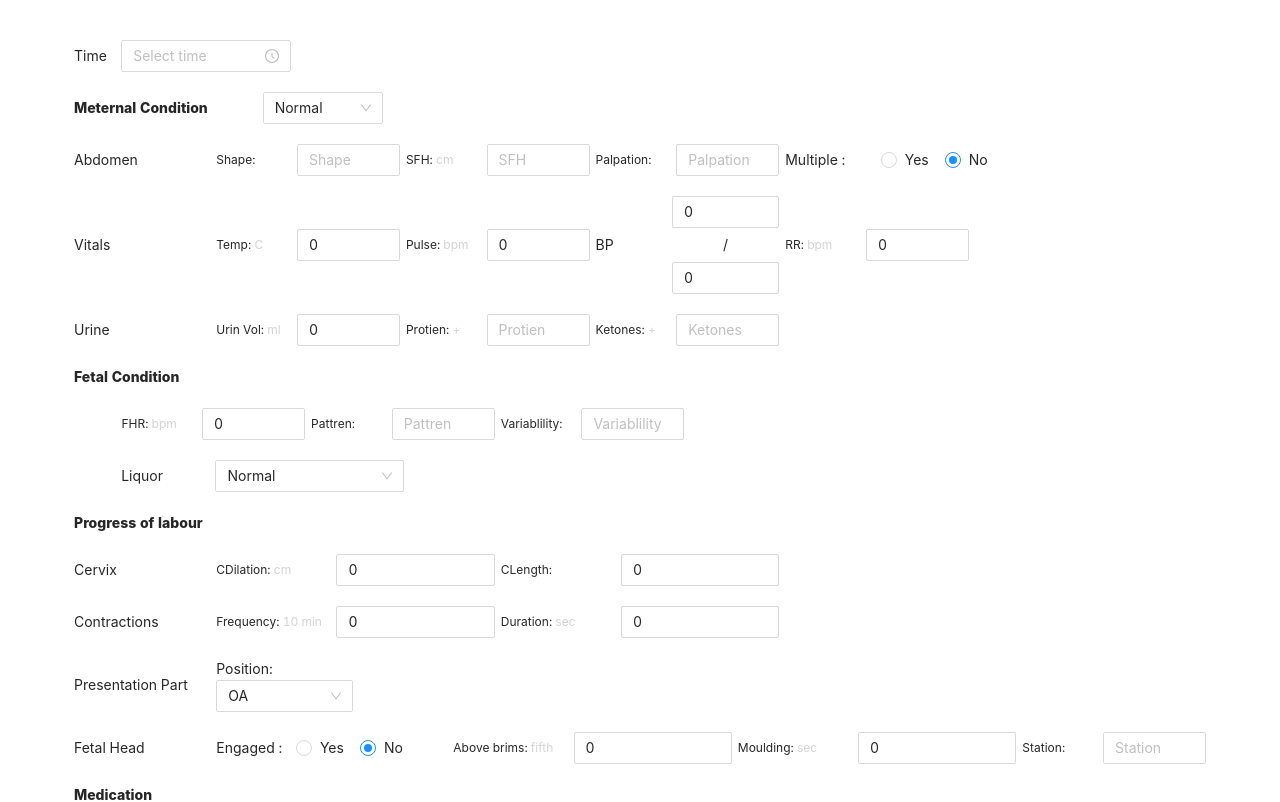
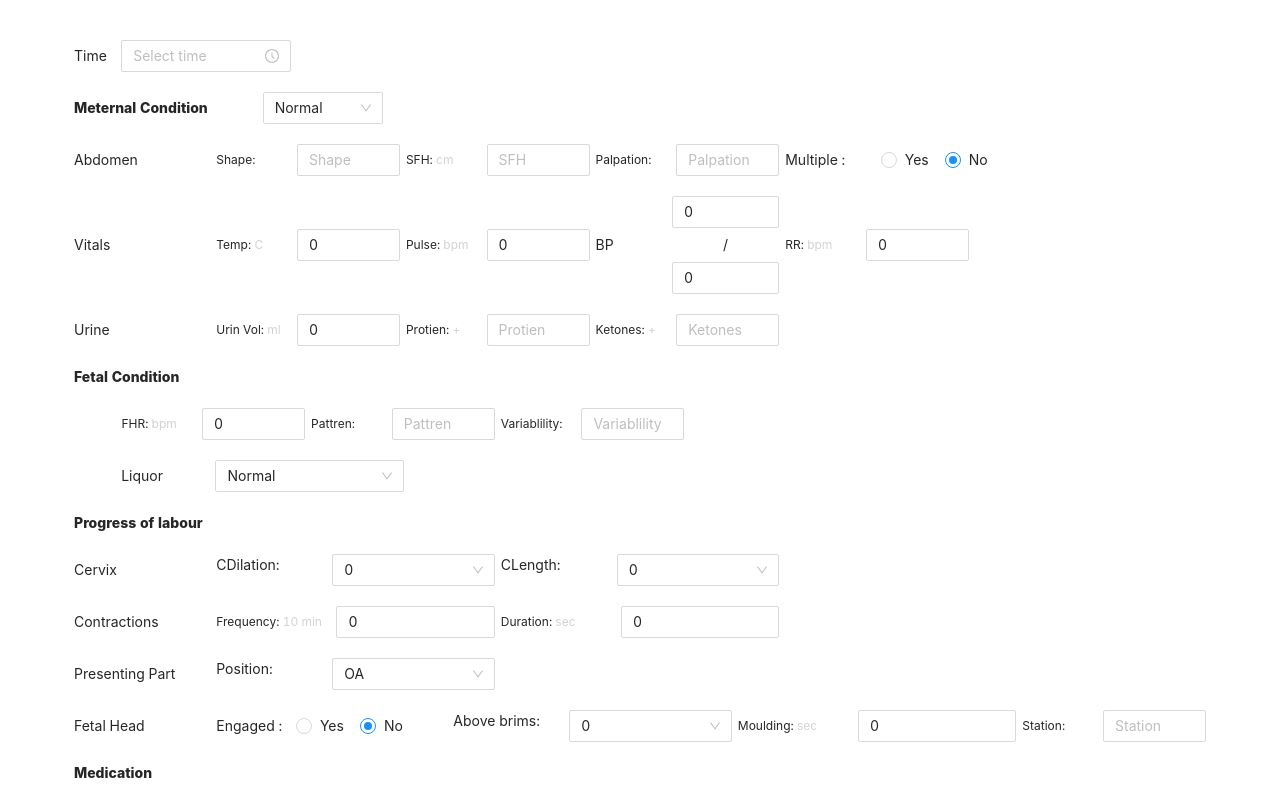
Before and after one commit to vsFrontend/React-graphs, a React (Create React App) app: page /add-data in a window 1280 px wide. Shown: the top 802 px of the page. Built offline with nearby package versions, Linux system fonts and the light colour scheme.

Commit message:
updates add user form design

```diff
--- a/src/containers/AddUserData/index.js
+++ b/src/containers/AddUserData/index.js
@@ -2,7 +2,7 @@ import React, { useState } from "react";
 import { useNavigate } from "react-router-dom";
 import { Radio, Select, Row, Col, Input, Button, notification } from 'antd';
 import { DateInputs, InputData } from '../../components'
-import { positions } from "../../utils/constants";
+import { cDilationData, cLength, positions, aboveBrimsData } from "../../utils/constants";
 import './style.css';
 
 const { Option } = Select;
@@ -84,6 +84,15 @@ const AddUserData = () => {
 
       myPrevData[userData.selectedTime] = userData;
       localStorage.setItem("MyData", JSON.stringify(myPrevData));
+
+      if (userData.MsBP > 220){
+        notification.warning({
+          message: 'Alert',
+          description: 'Blood pressure must be less then or equal to 220',
+        });
+        return
+      }
+
       setUserData(
         {
           selectedDate: '',
@@ -199,13 +208,13 @@ const AddUserData = () => {
             <Col md={14}>
               <Row align="middle" gutter={[7, 6]}>
                 <Col md={24}>
-                  <Input style={{width: '100%'}} value={userData.MsBP} onChange={e => handleChange("MsBP", parseInt(e.target.value))} type="number" />
+                  <Input style={{ width: '100%' }} value={userData.MsBP} onChange={e => handleChange("MsBP", parseInt(e.target.value))} type="number" />
                 </Col>
                 <Col md={24}>
-                  <div style={{textAlign: 'center'}}>/</div>
+                  <div style={{ textAlign: 'center' }}>/</div>
                 </Col>
                 <Col md={24}>
-                  <Input style={{width: '100%'}} value={userData.MdBP} onChange={e => handleChange("MdBP", parseInt(e.target.value))} type="number" />
+                  <Input style={{ width: '100%' }} value={userData.MdBP} onChange={e => handleChange("MdBP", parseInt(e.target.value))} type="number" />
                 </Col>
               </Row>
             </Col>
@@ -259,11 +268,9 @@ const AddUserData = () => {
       <Row style={{ marginTop: 20 }} align="middle">
 
         <Col md={1} ></Col>
-
         <Col md={2}>
           <div>Liquor</div>
         </Col>
-
         <Col md={4}>
           <Select onChange={e => handleChange('Fliquior', e)} defaultValue="normal" style={{ width: '100%' }} >
             <Option value="normal">Normal</Option>
@@ -271,8 +278,6 @@ const AddUserData = () => {
             <Option value="high">High</Option>
           </Select>
         </Col>
-
-
       </Row>
 
       <Row align="middle" style={{ marginTop: 20 }}>
@@ -287,13 +292,34 @@ const AddUserData = () => {
         </Col>
 
         <Col md={6}>
-          <InputData value={userData.CDilation} onChange={e => handleChange("CDilation", parseInt(e.target.value))} type="number" subTitle="cm" title="CDilation" placeholder="CDilation" min={0} max={10} />
+          <Row>
+            <Col md={10}>
+              <div>CDilation: </div>
+            </Col>
+            <Col md={14}>
+              <Select onChange={e => handleChange('CDilation', e)} value={userData.CDilation} style={{ width: '100%' }} title="CDilation">
+                {cDilationData?.map((position, index) => (
+                  <Option key={index} value={position.number}>{position.number}</Option>
+                ))}
+              </Select>
+            </Col>
+          </Row>
         </Col>
 
         <Col md={6}>
-          <InputData value={userData.PcLength} type="number"  onChange={e => handleChange("PcLength", parseInt(e.target.value))} title="CLength" placeholder="CLength" min={0} max={3} />
+          <Row>
+            <Col md={10}>
+              <div>CLength: </div>
             </Col>
-
+            <Col md={14}>
+              <Select onChange={e => handleChange('PcLength', e)} value={userData.PcLength} style={{ width: '100%' }} title="CLength">
+                {cLength?.map((position, index) => (
+                  <Option key={index} value={position.number}>{position.number}</Option>
+                ))}
+              </Select>
+            </Col>
+          </Row>
+        </Col>
       </Row>
 
       <Row style={{ marginTop: 20 }} align="middle" gutter={[6, 6]}>
@@ -308,21 +334,26 @@ const AddUserData = () => {
         <Col md={6}>
           <InputData value={userData.Pcduration} type="number" onChange={e => handleChange("Pcduration", parseInt(e.target.value))} subTitle="sec" title="Duration" placeholder="Duration" />
         </Col>
-
       </Row>
 
       <Row style={{ marginTop: 20 }} align="middle" gutter={[6, 6]}>
         <Col md={3}>
-          <div>Presentation Part</div>
+          <div>Presenting Part</div>
         </Col>
 
-        <Col md={3}>
+        <Col md={6}>
+          <Row>
+            <Col md={10}>
               <div>Position: </div>
+            </Col>
+            <Col md={14}>
               <Select onChange={e => handleChange('position', e)} value={userData.position} style={{ width: '100%' }} title="Position">
                 {positions?.map((position, index) => (
                   <Option key={index} value={position.value}>{position.name}</Option>
                 ))}
               </Select>
+            </Col>
+          </Row>
         </Col>
       </Row>
 
@@ -346,7 +377,18 @@ const AddUserData = () => {
         </Col>
 
         <Col md={6}>
-          <InputData value={userData.Pfheadfifths} type="number" onChange={e => handleChange("Pfheadfifths", parseInt(e.target.value))} subTitle="fifth" title="Above brims" placeholder="Above brims" min={0} max={5} />
+          <Row>
+            <Col md={10}>
+              <div>Above brims: </div>
+            </Col>
+            <Col md={14}>
+              <Select onChange={e => handleChange('Pfheadfifths', e)} value={userData.Pfheadfifths} style={{ width: '100%' }} title="Pfheadfifths">
+                {aboveBrimsData?.map((position, index) => (
+                  <Option key={index} value={position.number}>{position.number}</Option>
+                ))}
+              </Select>
+            </Col>
+          </Row>
         </Col>
 
         <Col md={6}>
@@ -415,4 +457,4 @@ const AddUserData = () => {
   )
 }
 
-export default AddUserData
+export default AddUserData;
--- a/src/utils/constants.js
+++ b/src/utils/constants.js
@@ -9,5 +9,33 @@ export const positions = [
   { name: 'LOP', value: 'LOP', image: '/assets/images/positions/LOP.png' }
 ];
 
+export const cDilationData = [
+  {number: 1},
+  {number: 2},
+  {number: 3},
+  {number: 4},
+  {number: 5},
+  {number: 6},
+  {number: 7},
+  {number: 8},
+  {number: 9},
+  {number: 10}
+];
+
+export const cLength = [
+  {number: 1},
+  {number: 2},
+  {number: 3},
+];
+
+export const aboveBrimsData = [
+  {number: 1},
+  {number: 2},
+  {number: 3},
+  {number: 4},
+  {number: 5},
+];
+
+
 export const initialNullArray = [null, null, null, null, null, null, null, null, null, null, null, null, null, null, null, null, null, null, null, null, null, null, null, null, null, null, null, null, null, null, null, null, null, null, null, null, null, null, null, null, null, null, null, null, null, null, null];
 export const xAxisLabels = ['00:00', '00:30', '01:00', '01:30', '02:00', '02:30', '03:00', '03:30', '04:00', '04:30', '05:00', '05:30', '06:00', '06:30', '07:00', '07:30', '08:00', '08:30', '09:00', '09:30', '10:00', '10:30', '11:00', '11:30', '12:00', '12:30', '13:00', '13:30', '14:00', '14:30', '15:00', '15:30', '16:00', '16:30', '17:00', '18:30', '19:00', '19:30', '20:00', '20:30', '21:00', '21:30', '22:00', '22:30', '23:00', '23:30', '24:00'];
```
Lines whose indentation alone changed are shown as unchanged.
